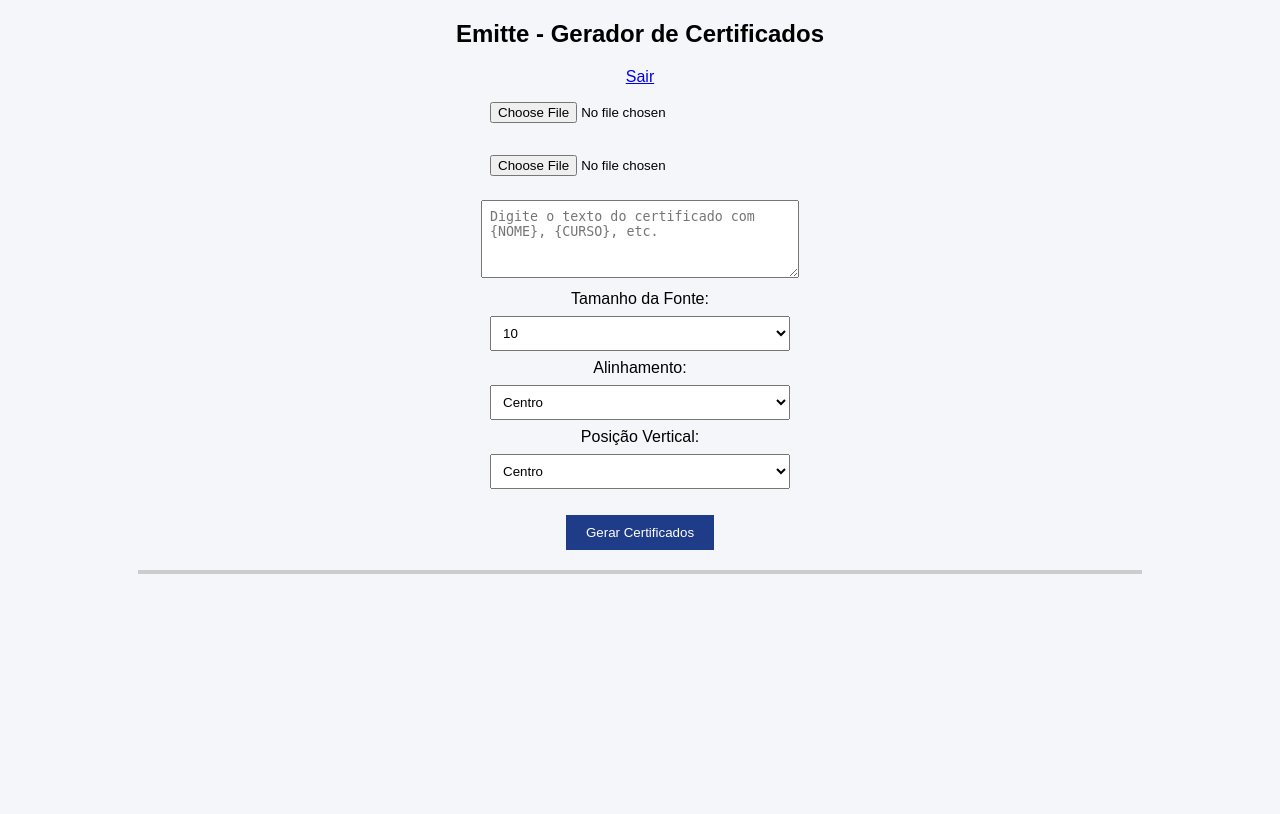
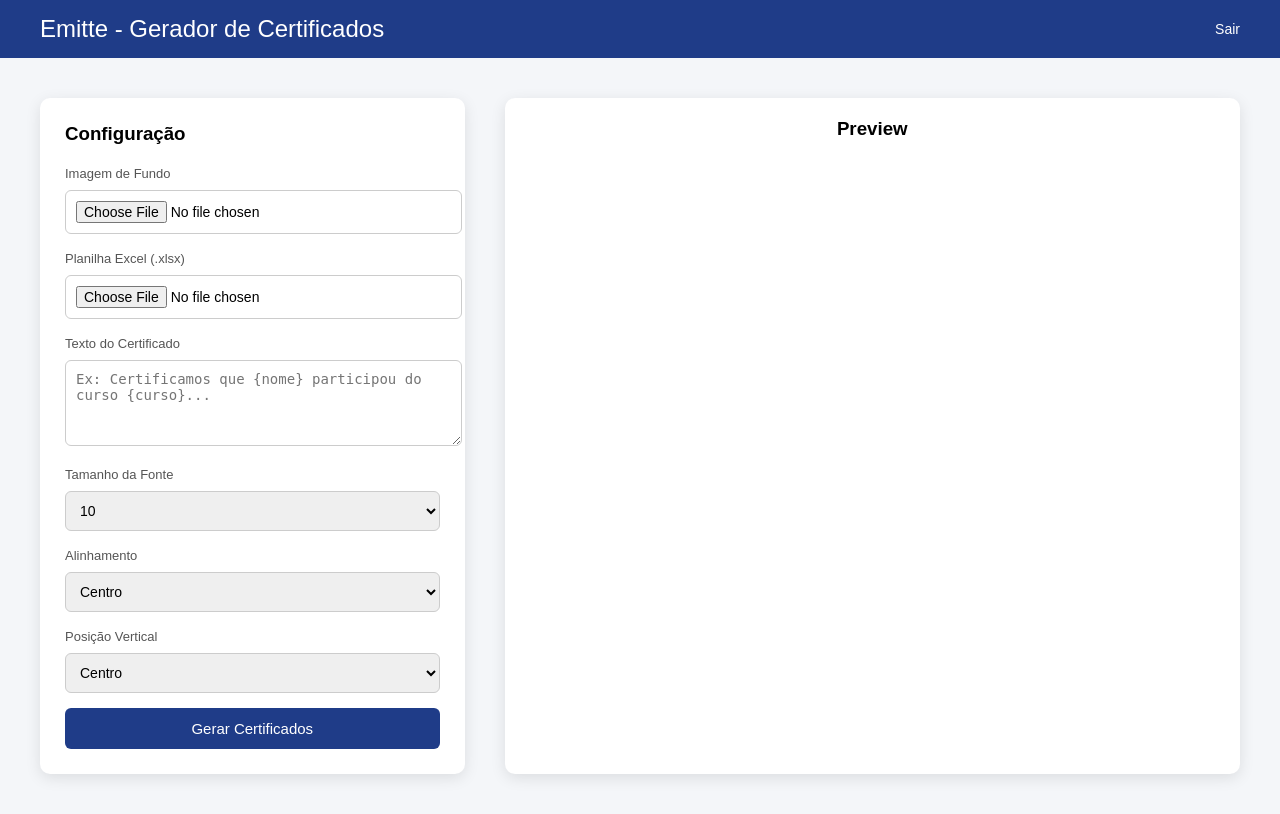
Before and after one commit to sildemberny-bit/certificados-app, a Flask app: page /certificados in a window 1280 px wide. Before the commit the page ends 574 px from the top, so only its background shows below. Run offline with Flask 3, Linux system fonts and the light colour scheme; the visitor is signed in with stand-in values (Sample User, id 1).

Commit message:
Update certificados.html

```diff
--- a/templates/certificados.html
+++ b/templates/certificados.html
@@ -4,23 +4,58 @@
     <title>Emitte - Gerador</title>
     <style>
         body {
-            font-family: Arial;
-            text-align: center;
+            margin: 0;
+            font-family: Arial, sans-serif;
             background-color: #f4f6f9;
         }
 
+        header {
+            background: #1f3c88;
+            color: white;
+            padding: 15px 40px;
+            display: flex;
+            justify-content: space-between;
+            align-items: center;
+        }
+
+        header h2 {
+            margin: 0;
+            font-weight: normal;
+        }
+
+        header a {
+            color: white;
+            text-decoration: none;
+            font-size: 14px;
+        }
+
         .container {
-            width: 90%;
-            margin: auto;
+            display: flex;
+            gap: 40px;
+            padding: 40px;
+        }
+
+        .form-box {
+            width: 35%;
+            background: white;
+            padding: 25px;
+            border-radius: 10px;
+            box-shadow: 0px 4px 15px rgba(0,0,0,0.1);
         }
 
         .preview-box {
+            width: 65%;
+            background: white;
+            padding: 20px;
+            border-radius: 10px;
+            box-shadow: 0px 4px 15px rgba(0,0,0,0.1);
+            position: relative;
+            text-align: center;
+        }
+
+        .preview-wrapper {
             position: relative;
             width: 100%;
-            max-width: 1000px;
-            margin: 20px auto;
-            border: 2px solid #ccc;
-            background-color: white;
         }
 
         #preview-img {
@@ -34,87 +69,102 @@
             left: 10%;
             top: 50%;
             transform: translateY(-50%);
+            text-align: center;
             font-size: 16px;
-            text-align: center;
             white-space: pre-wrap;
         }
 
         input, select, textarea {
-            margin: 8px;
-            padding: 8px;
-            width: 300px;
+            width: 100%;
+            padding: 10px;
+            margin: 8px 0 15px 0;
+            border-radius: 6px;
+            border: 1px solid #ccc;
+            font-size: 14px;
+        }
+
+        label {
+            font-size: 13px;
+            color: #555;
         }
 
         button {
-            padding: 10px 20px;
+            width: 100%;
+            padding: 12px;
             background-color: #1f3c88;
             color: white;
             border: none;
+            border-radius: 6px;
+            font-size: 15px;
             cursor: pointer;
         }
 
         button:hover {
             background-color: #162d66;
         }
+
+        h3 {
+            margin-top: 0;
+        }
     </style>
 </head>
 <body>
 
+<header>
     <h2>Emitte - Gerador de Certificados</h2>
-
     <a href="/logout">Sair</a>
+</header>
 
 <div class="container">
 
+    <div class="form-box">
+        <h3>Configuração</h3>
+
         <form method="POST" enctype="multipart/form-data">
 
-    <div>
+            <label>Imagem de Fundo</label>
             <input type="file" name="fundo" id="fundo" accept="image/*" required>
-    </div>
 
-    <div>
+            <label>Planilha Excel (.xlsx)</label>
             <input type="file" name="planilha" accept=".xlsx" required>
-    </div>
 
-    <div>
-        <textarea name="texto" id="texto" rows="4" placeholder="Digite o texto do certificado com {NOME}, {CURSO}, etc." required></textarea>
-    </div>
+            <label>Texto do Certificado</label>
+            <textarea name="texto" id="texto" rows="4"
+            placeholder="Ex: Certificamos que {nome} participou do curso {curso}..."
+            required></textarea>
 
-    <div>
-        <label>Tamanho da Fonte:</label><br>
-        <select name="fonte">
+            <label>Tamanho da Fonte</label>
+            <select name="fonte" id="fonte">
                 {% for i in range(10,21) %}
                 <option value="{{i}}">{{i}}</option>
                 {% endfor %}
             </select>
-    </div>
 
-    <div>
-        <label>Alinhamento:</label><br>
-        <select name="alinhamento">
+            <label>Alinhamento</label>
+            <select name="alinhamento" id="alinhamento">
                 <option value="centro">Centro</option>
                 <option value="esquerda">Esquerda</option>
                 <option value="direita">Direita</option>
             </select>
-    </div>
 
-    <div>
-        <label>Posição Vertical:</label><br>
-        <select name="posicao_vertical">
+            <label>Posição Vertical</label>
+            <select name="posicao_vertical" id="posicao">
                 <option value="superior">Superior</option>
                 <option value="centro" selected>Centro</option>
                 <option value="inferior">Inferior</option>
             </select>
-    </div>
 
-    <br>
             <button type="submit">Gerar Certificados</button>
 
         </form>
+    </div>
 
     <div class="preview-box">
+        <h3>Preview</h3>
+        <div class="preview-wrapper">
             <img id="preview-img">
             <div id="preview-text"></div>
+        </div>
     </div>
 
 </div>
@@ -124,6 +174,9 @@
     const previewImg = document.getElementById("preview-img");
     const textoInput = document.getElementById("texto");
     const previewText = document.getElementById("preview-text");
+    const fonteInput = document.getElementById("fonte");
+    const alinhamentoInput = document.getElementById("alinhamento");
+    const posicaoInput = document.getElementById("posicao");
 
     fundoInput.addEventListener("change", function(event) {
         const file = event.target.files[0];
@@ -133,9 +186,37 @@
         }
     });
 
-    textoInput.addEventListener("input", function() {
+    textoInput.addEventListener("input", atualizarPreview);
+    fonteInput.addEventListener("change", atualizarPreview);
+    alinhamentoInput.addEventListener("change", atualizarPreview);
+    posicaoInput.addEventListener("change", atualizarPreview);
+
+    function atualizarPreview() {
         previewText.textContent = textoInput.value;
-    });
+        previewText.style.fontSize = fonteInput.value + "px";
+
+        if (alinhamentoInput.value === "centro") {
+            previewText.style.textAlign = "center";
+            previewText.style.left = "10%";
+            previewText.style.right = "10%";
+        }
+        if (alinhamentoInput.value === "esquerda") {
+            previewText.style.textAlign = "left";
+        }
+        if (alinhamentoInput.value === "direita") {
+            previewText.style.textAlign = "right";
+        }
+
+        if (posicaoInput.value === "superior") {
+            previewText.style.top = "30%";
+        }
+        if (posicaoInput.value === "centro") {
+            previewText.style.top = "50%";
+        }
+        if (posicaoInput.value === "inferior") {
+            previewText.style.top = "70%";
+        }
+    }
 </script>
 
 </body>
```
Lines whose indentation alone changed are shown as unchanged.
